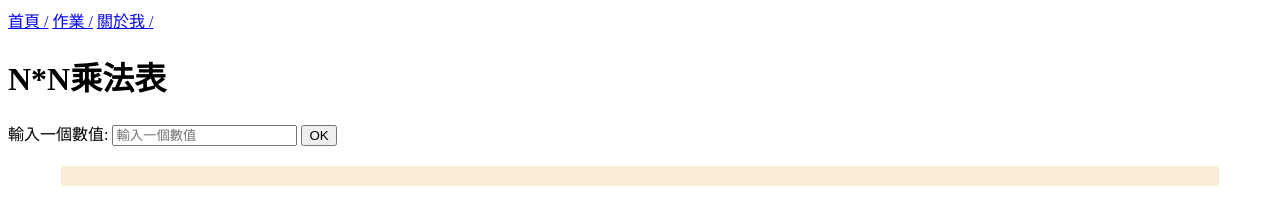
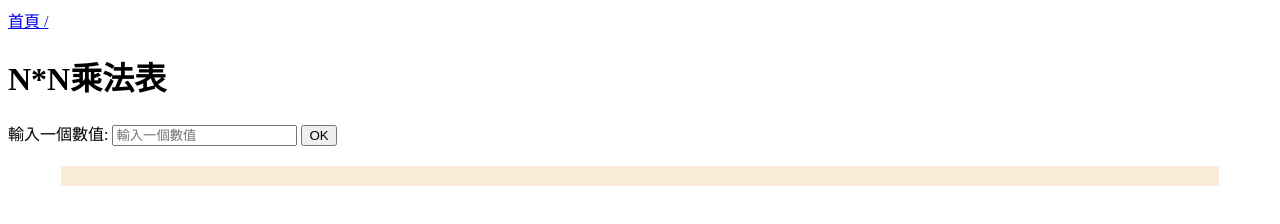
Before and after one commit to HsuYunYun/aboutme, a plain HTML site: page n.html in a window 1280 px wide. Drawn offline with Linux system fonts and the light colour scheme.

Commit message:
Update n.html

```diff
--- a/n.html
+++ b/n.html
@@ -49,8 +49,6 @@
 
 <body>
     <a href="index.html">首頁 /</a>
-    <a href="hw.html">作業 /</a>
-    <a href="a.html">關於我 /</a>
     <h1>N*N乘法表</h1>
     <label for="numberInput">輸入一個數值:</label>
     <input type="number" id="numberInput" placeholder="輸入一個數值" />
```
